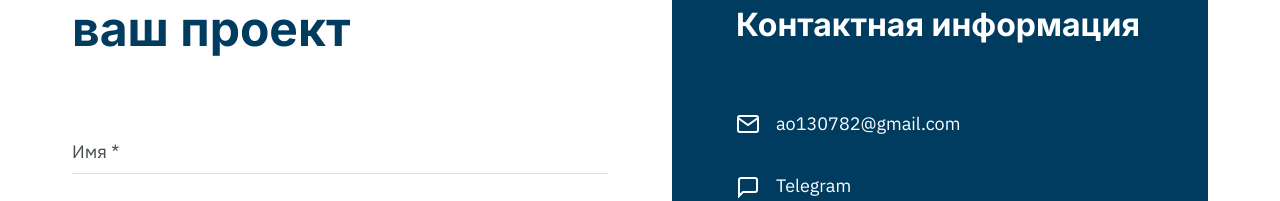
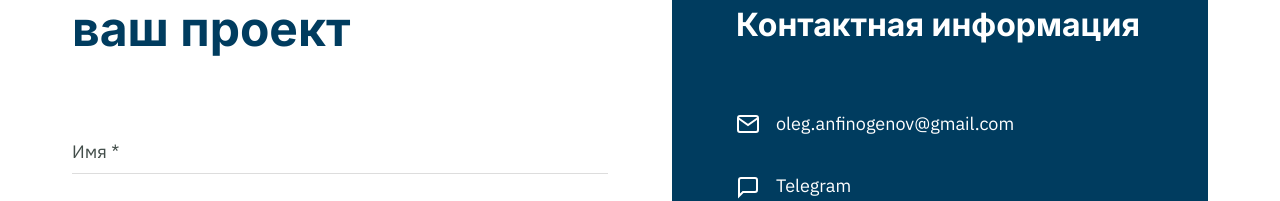
Before and after one commit to ao130782/oa_website, a plain HTML site: page index.html in a window 1280 px wide. Shown: the part 8092-8293 px from the top of the page. Drawn offline with Linux system fonts and the light colour scheme.

Commit message:
Update index.html

```diff
--- a/index.html
+++ b/index.html
@@ -309,7 +309,7 @@
                             <path d="M4 4h16c1.1 0 2 .9 2 2v12c0 1.1-.9 2-2 2H4c-1.1 0-2-.9-2-2V6c0-1.1.9-2 2-2z"/>
                             <polyline points="22,6 12,13 2,6"/>
                         </svg>
-                        <a href="mailto:ao130782@gmail.com">ao130782@gmail.com</a>
+                        <a href="mailto:oleg.anfinogenov@gmail.com">oleg.anfinogenov@gmail.com</a>
                     </div>
                     <div class="contact-item">
                         <svg width="24" height="24" viewBox="0 0 24 24" fill="none" stroke="currentColor" stroke-width="2">
```
